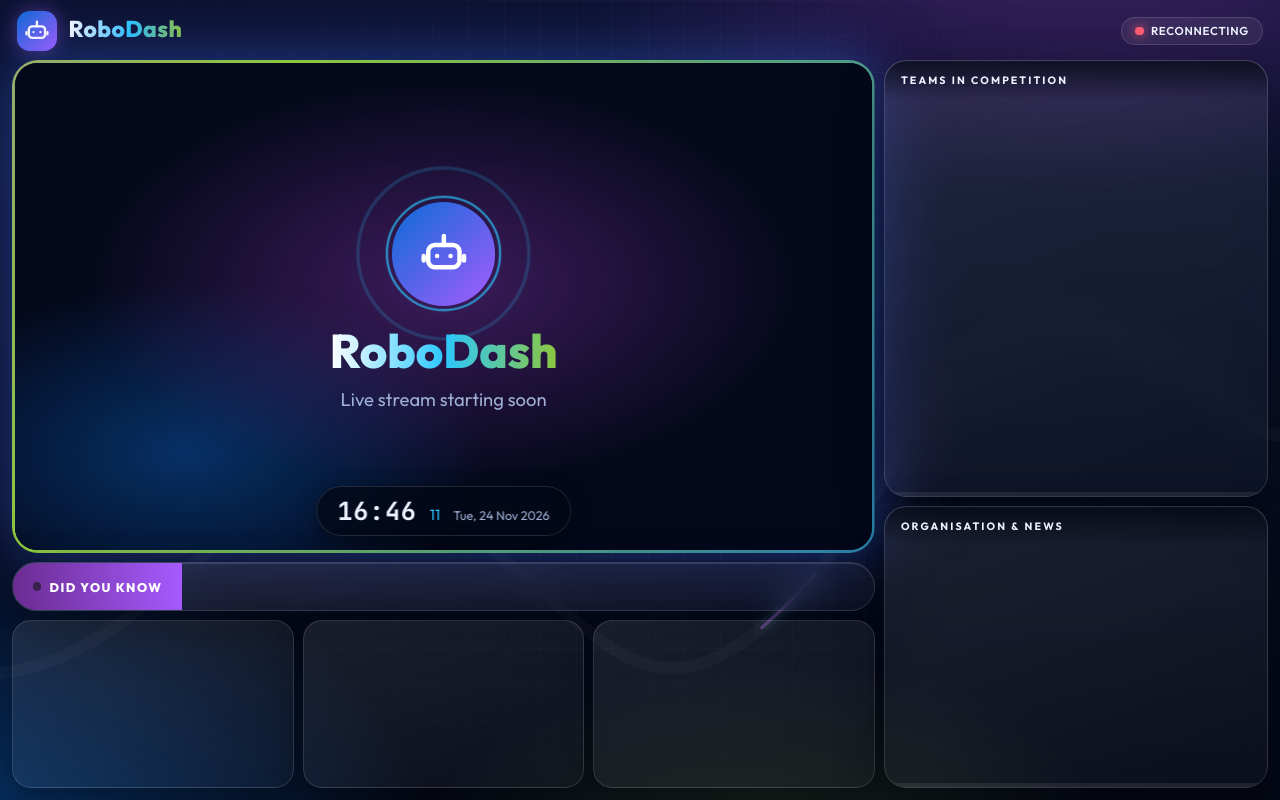
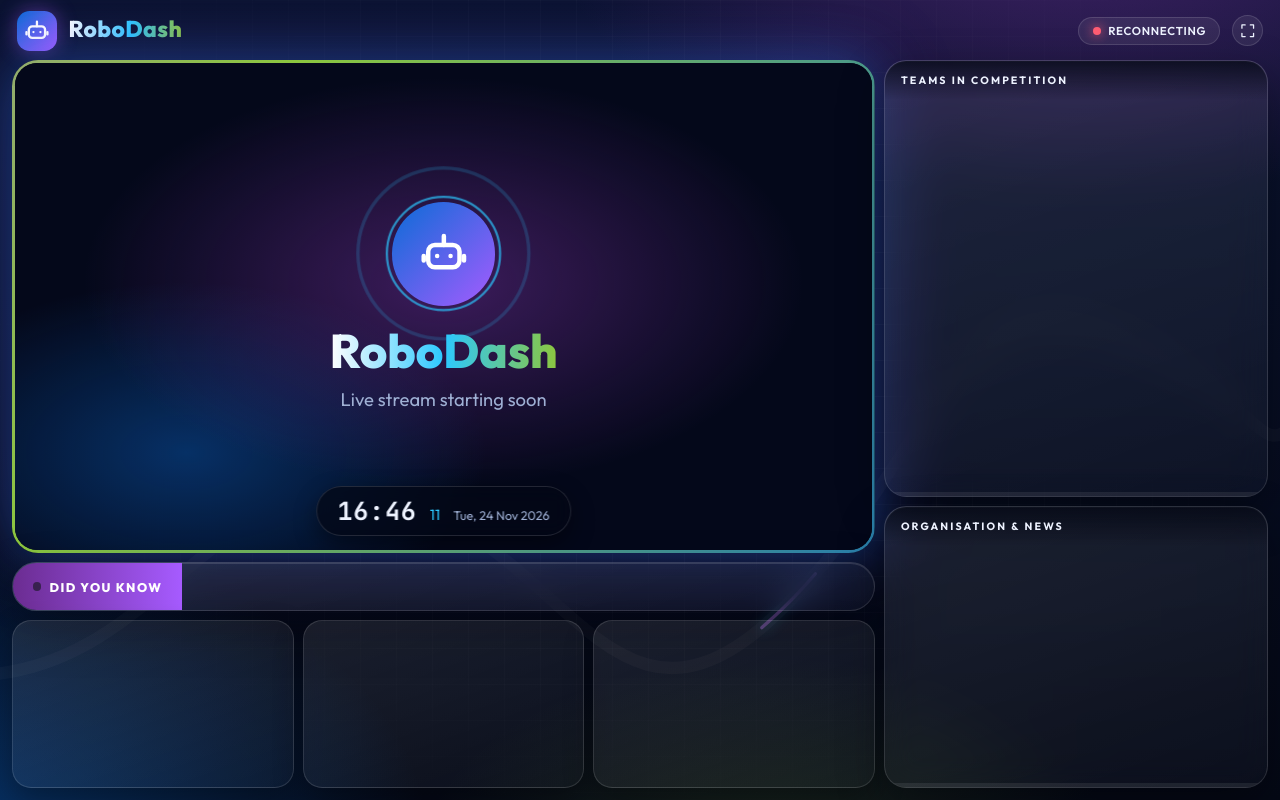
Before and after one commit to SITHILMANETH/RoboDash-Web-Dashboard, a website: page public/index.html in a window 1280 px wide. Drawn offline with Linux system fonts and the light colour scheme; no server answers.

Commit message:
Add dashboard fullscreen control

```diff
--- a/public/css/theme.css
+++ b/public/css/theme.css
@@ -70,6 +70,11 @@ body {
   background: linear-gradient(90deg, #fff, var(--cyan) 55%, var(--green)); -webkit-background-clip: text; background-clip: text; color: transparent; }
 .brand p { font-size: .78rem; color: var(--muted); margin-top: .25rem; white-space: nowrap; overflow: hidden; text-overflow: ellipsis; }
 .meta { display: flex; align-items: center; gap: .8rem; flex: none; }
+.fullscreen-btn { width: 2.1rem; height: 2.1rem; display: grid; place-items: center; padding: 0; border-radius: 50%;
+  border: 1px solid var(--edge); background: rgba(255,255,255,.07); color: var(--text); cursor: pointer; }
+.fullscreen-btn:hover { background: rgba(44,200,255,.18); border-color: rgba(44,200,255,.55); }
+.fullscreen-btn:focus-visible { outline: 2px solid var(--cyan); outline-offset: 3px; }
+.fullscreen-btn svg { width: 1.05rem; height: 1.05rem; fill: none; stroke: currentColor; stroke-width: 2; stroke-linecap: round; stroke-linejoin: round; }
 .chip { display: inline-flex; align-items: center; gap: .5rem; padding: .4rem .9rem; border-radius: 99px; font-size: .78rem; font-weight: 600; letter-spacing: .06em;
   background: rgba(255,255,255,.07); border: 1px solid var(--edge); color: var(--text); }
 .chip b { font-family: 'JetBrains Mono', monospace; font-weight: 700; color: var(--green); }
--- a/public/index.html
+++ b/public/index.html
@@ -33,6 +33,9 @@
         <span class="chip" id="countdownChip" hidden>STARTS IN <b id="countdown"></b></span>
         <span class="chip" id="venueChip" hidden></span>
         <span class="chip" title="Connection"><span class="dot off" id="conn"></span><span id="connText">CONNECTING</span></span>
+        <button class="fullscreen-btn" id="fullscreenBtn" type="button" title="Enter fullscreen" aria-label="Enter fullscreen">
+          <svg viewBox="0 0 24 24" aria-hidden="true"><path d="M8 3H3v5M16 3h5v5M8 21H3v-5M16 21h5v-5"/></svg>
+        </button>
       </div>
     </header>
 
--- a/public/js/dashboard.js
+++ b/public/js/dashboard.js
@@ -206,6 +206,27 @@
   setInterval(tick, 1000); tick();
 
   /* ---------------- data loading ---------------- */
+  const fullscreenBtn = $('#fullscreenBtn');
+  async function toggleFullscreen() {
+    try {
+      if (document.fullscreenElement) await document.exitFullscreen();
+      else if (document.documentElement.requestFullscreen) await document.documentElement.requestFullscreen();
+    } catch (error) {
+      setConn(false);
+    }
+  }
+  function updateFullscreenButton() {
+    const active = !!document.fullscreenElement;
+    fullscreenBtn.title = active ? 'Exit fullscreen' : 'Enter fullscreen';
+    fullscreenBtn.setAttribute('aria-label', fullscreenBtn.title);
+  }
+  fullscreenBtn.addEventListener('click', toggleFullscreen);
+  document.addEventListener('fullscreenchange', updateFullscreenButton);
+  document.addEventListener('keydown', (event) => {
+    if (event.key.toLowerCase() === 'f' && !event.ctrlKey && !event.metaKey && !event.altKey) toggleFullscreen();
+  });
+  updateFullscreenButton();
+
   function apply(st) {
     state = st;
     renderEvent(st); renderStream(st);
```
